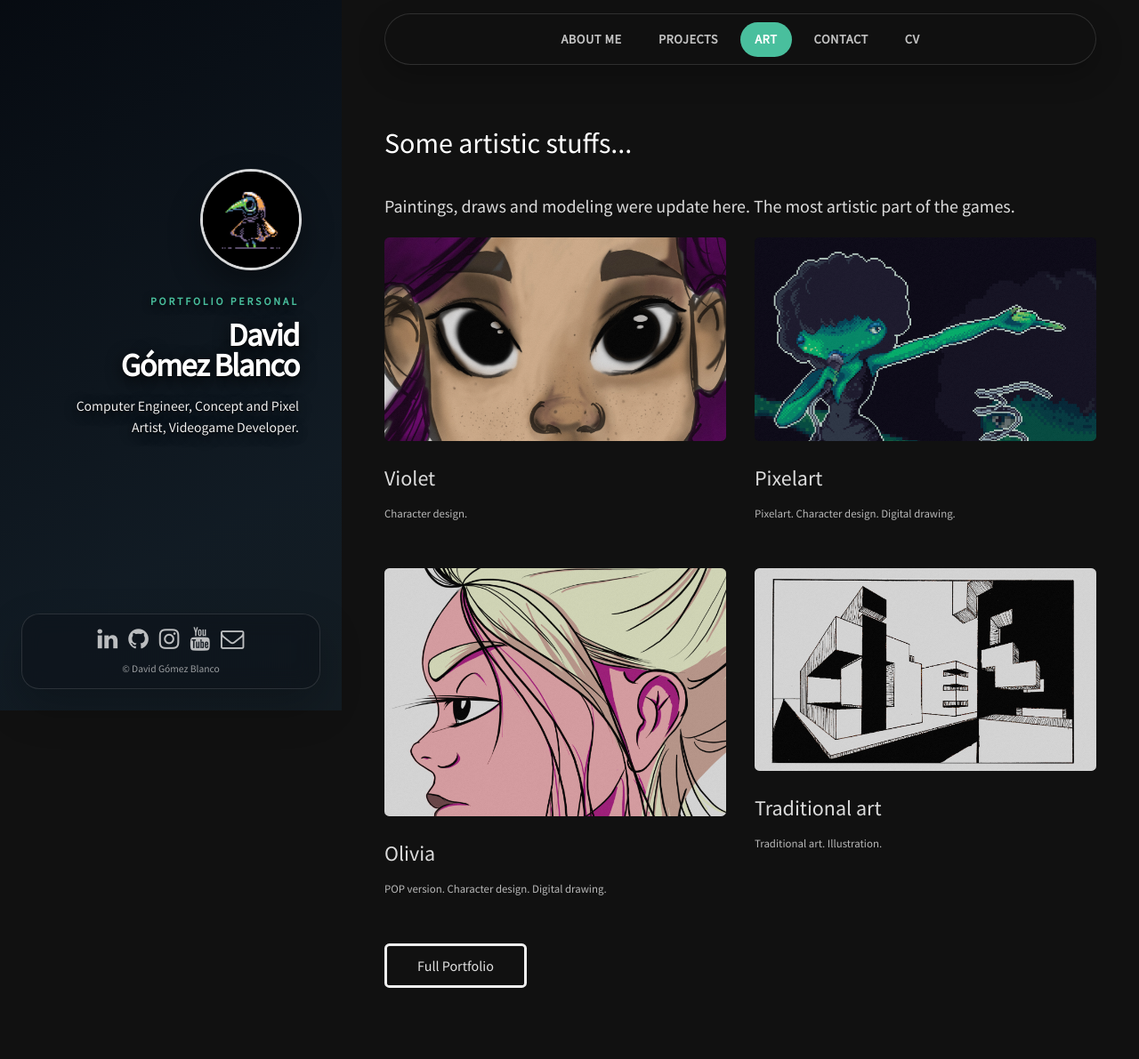
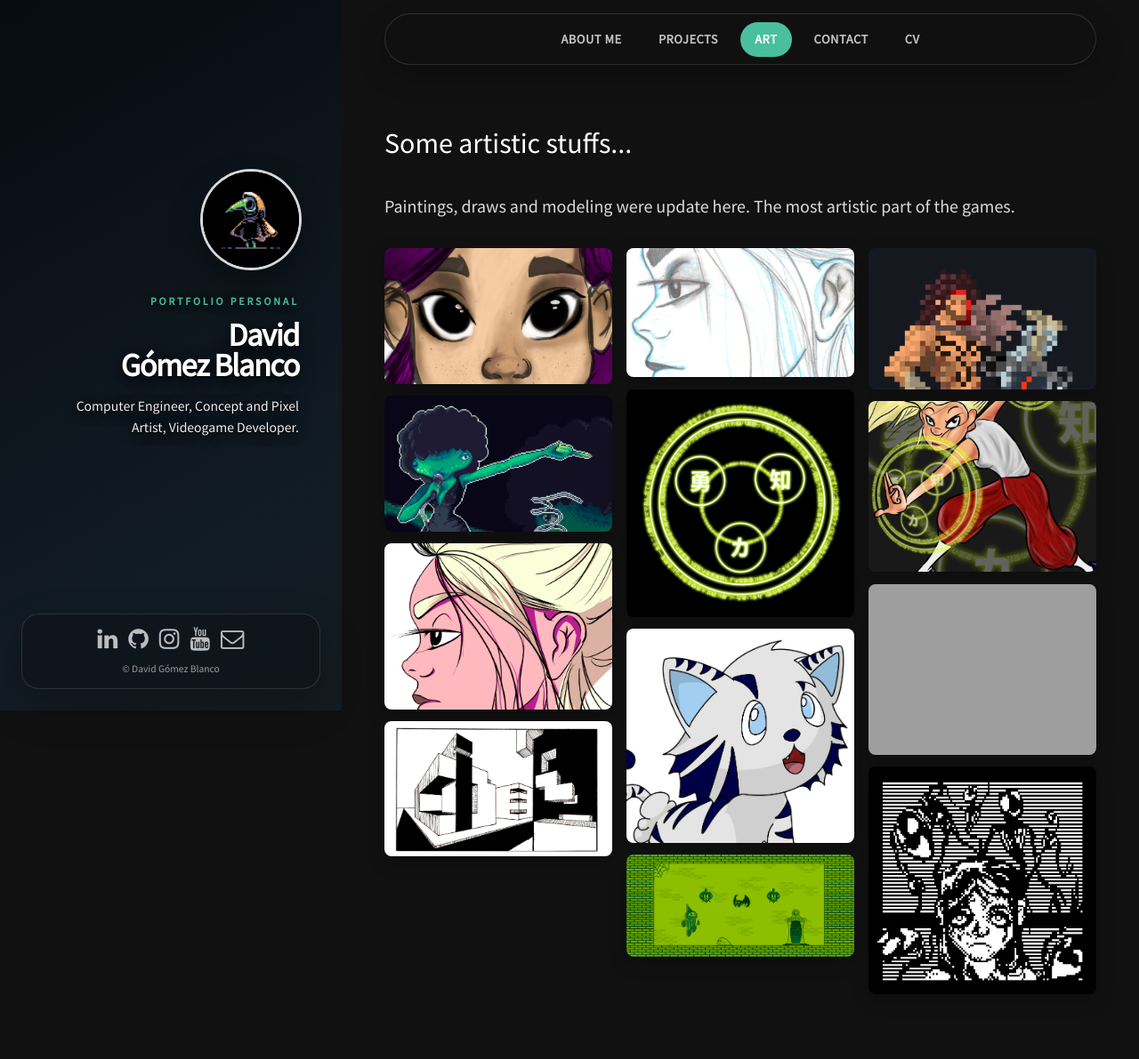
Before and after one commit to DGMonkeyKing/DGMonkeyKing.github.io, a PHP site: page / in a window 1280 px wide, after a click on "ART". Shown: the part 33-1224 px from the top of the page at 89% size. After the commit the page ends 1151 px from the top, so only its background shows below. Run offline with PHP 8.4, Linux system fonts and the light colour scheme; some libraries are stand-ins or nearby versions; grey boxes are pictures that could not be loaded.

Commit message:
Revamp art gallery

```diff
--- a/assets/css/main.css
+++ b/assets/css/main.css
@@ -2730,6 +2730,236 @@ strong > h3{
 
 	}
 
+
+/* Art Gallery */
+
+	body.art-overlay-is-open {
+		overflow: hidden;
+	}
+
+	.art-gallery {
+		margin-top: 2em;
+	}
+
+	.art-gallery__grid {
+		column-count: 3;
+		column-gap: 1em;
+	}
+
+		.art-gallery__item {
+			-moz-appearance: none;
+			-webkit-appearance: none;
+			appearance: none;
+			background: #15191f;
+			border: 0;
+			border-radius: 0.6em;
+			box-shadow: 0 0.5em 1.5em rgba(0, 0, 0, 0.24);
+			break-inside: avoid;
+			cursor: zoom-in;
+			display: block;
+			margin: 0 0 1em;
+			overflow: hidden;
+			padding: 0;
+			position: relative;
+			transition: transform 0.2s ease, box-shadow 0.2s ease;
+			width: 100%;
+		}
+
+			.art-gallery__item:hover,
+			.art-gallery__item:focus {
+				box-shadow: 0 0.8em 2em rgba(0, 0, 0, 0.34);
+				outline: none;
+				transform: translateY(-0.2em);
+			}
+
+			.art-gallery__item:focus-visible {
+				box-shadow: 0 0 0 3px #49bf9d, 0 0.8em 2em rgba(0, 0, 0, 0.34);
+			}
+
+			.art-gallery__item img {
+				display: block;
+				height: auto;
+				width: 100%;
+			}
+
+	.art-gallery__sentinel {
+		height: 1px;
+	}
+
+	.art-overlay {
+		align-items: center;
+		display: flex;
+		inset: 0;
+		justify-content: center;
+		opacity: 0;
+		padding: 2em;
+		pointer-events: none;
+		position: fixed;
+		transition: opacity 0.25s ease;
+		z-index: 10001;
+	}
+
+		.art-overlay.is-visible {
+			opacity: 1;
+			pointer-events: auto;
+		}
+
+		.art-overlay__backdrop {
+			-webkit-backdrop-filter: blur(8px);
+			backdrop-filter: blur(8px);
+			background: rgba(8, 12, 18, 0.9);
+			inset: 0;
+			position: absolute;
+		}
+
+		.art-overlay__dialog {
+			align-items: center;
+			display: flex;
+			justify-content: center;
+			max-height: calc(100vh - 4em);
+			max-width: calc(100vw - 4em);
+			position: relative;
+			transform: scale(0.98);
+			transition: transform 0.25s ease;
+			width: 100%;
+		}
+
+		.art-overlay.is-visible .art-overlay__dialog {
+			transform: scale(1);
+		}
+
+		.art-overlay__dialog:focus {
+			outline: none;
+		}
+
+		.art-overlay__image {
+			border-radius: 0.45em;
+			box-shadow: 0 1.5em 4em rgba(0, 0, 0, 0.5);
+			display: block;
+			max-height: calc(100vh - 4em);
+			max-width: 100%;
+			object-fit: contain;
+		}
+
+		.art-overlay__close {
+			-moz-appearance: none;
+			-webkit-appearance: none;
+			appearance: none;
+			background: rgba(17, 17, 17, 0.88);
+			border: solid 1px rgba(255, 255, 255, 0.24);
+			border-radius: 999px;
+			color: #ffffff;
+			cursor: pointer;
+			font-size: 1.8em;
+			height: 1.7em;
+			line-height: 1.4em;
+			position: fixed;
+			right: 1em;
+			top: 1em;
+			width: 1.7em;
+			z-index: 2;
+		}
+
+			.art-overlay__close:hover,
+			.art-overlay__close:focus {
+				border-color: #49bf9d;
+				color: #49bf9d;
+				outline: none;
+			}
+
+		.art-overlay__nav {
+			-moz-appearance: none;
+			-webkit-appearance: none;
+			appearance: none;
+			background: rgba(17, 17, 17, 0.72);
+			border: solid 1px rgba(255, 255, 255, 0.18);
+			border-radius: 999px;
+			color: #ffffff;
+			cursor: pointer;
+			font-size: 2.25em;
+			height: 1.55em;
+			line-height: 1.25em;
+			position: fixed;
+			top: 50%;
+			transform: translateY(-50%);
+			width: 1.55em;
+			z-index: 2;
+		}
+
+			.art-overlay__nav:hover,
+			.art-overlay__nav:focus {
+				background: #49bf9d;
+				border-color: #49bf9d;
+				outline: none;
+			}
+
+		.art-overlay__nav--prev {
+			left: 1em;
+		}
+
+		.art-overlay__nav--next {
+			right: 1em;
+		}
+
+		.art-overlay__counter {
+			background: rgba(17, 17, 17, 0.78);
+			border-radius: 999px;
+			bottom: 1em;
+			color: rgba(255, 255, 255, 0.9);
+			font-size: 0.85em;
+			left: 50%;
+			padding: 0.25em 0.8em;
+			position: fixed;
+			transform: translateX(-50%);
+			z-index: 2;
+		}
+
+	@media screen and (max-width: 980px) {
+
+		.art-gallery__grid {
+			column-count: 2;
+		}
+
+	}
+
+	@media screen and (max-width: 736px) {
+
+		.art-gallery__grid {
+			column-count: 1;
+		}
+
+		.art-overlay {
+			padding: 1em;
+		}
+
+		.art-overlay__dialog {
+			max-height: calc(100vh - 2em);
+			max-width: calc(100vw - 2em);
+		}
+
+		.art-overlay__image {
+			max-height: calc(100vh - 2em);
+		}
+
+		.art-overlay__close {
+			right: 0.6em;
+			top: 0.6em;
+		}
+
+		.art-overlay__nav {
+			font-size: 1.8em;
+		}
+
+		.art-overlay__nav--prev {
+			left: 0.5em;
+		}
+
+		.art-overlay__nav--next {
+			right: 0.5em;
+		}
+
+	}
+
 	#top{
 		background: #111;
 	}
--- a/assets/js/main.js
+++ b/assets/js/main.js
@@ -121,6 +121,7 @@
 					$targetSection
 						.addClass('is-active')
 						.attr('aria-hidden', 'false');
+					$window.trigger('sectionchange', [sectionId]);
 					return;
 				}
 
@@ -141,6 +142,8 @@
 
 					if ($sectionMenu.length)
 						$('html, body').animate({ scrollTop: Math.max(0, $sectionMenu.offset().top - 16) }, 250);
+
+					$window.trigger('sectionchange', [sectionId]);
 				}, sectionTransitionDuration);
 			}
 
@@ -281,6 +284,156 @@
 						moveProjectCarousel(1);
 				});
 
+
+		// Main Sections: Five.
+
+			// Pinterest-like art gallery with incremental loading and a full-size viewer.
+				var $artSection = $('#five'),
+					$artGrid = $artSection.find('[data-art-grid]'),
+					$artSentinel = $artSection.find('[data-art-sentinel]'),
+					$artOverlay = $('#art-overlay'),
+					$artDialog = $artOverlay.find('.art-overlay__dialog'),
+					$artImage = $artOverlay.find('.art-overlay__image'),
+					$artCounter = $artOverlay.find('.art-overlay__counter'),
+					artworks = [],
+					loadedArtworkCount = 0,
+					activeArtworkIndex = 0,
+					artBatchSize = 6,
+					$lastArtworkTrigger = null,
+					artObserver = null;
+
+				$artSection.find('[data-art-source] li').each(function() {
+					var $artwork = $(this);
+
+					if ($artwork.data('full'))
+						artworks.push({
+							full: $artwork.data('full'),
+							thumb: $artwork.data('thumb') || $artwork.data('full'),
+							alt: $artwork.data('alt') || 'Artwork'
+						});
+				});
+
+				function renderArtworkBatch() {
+					var nextArtworkCount = Math.min(loadedArtworkCount + artBatchSize, artworks.length),
+						fragment = document.createDocumentFragment();
+
+					for (var i = loadedArtworkCount; i < nextArtworkCount; i++) {
+						var artwork = artworks[i],
+							button = document.createElement('button'),
+							image = document.createElement('img');
+
+						button.type = 'button';
+						button.className = 'art-gallery__item';
+						button.setAttribute('data-art-index', i);
+						button.setAttribute('aria-label', 'Open artwork: ' + artwork.alt);
+
+						image.src = artwork.thumb;
+						image.alt = artwork.alt;
+						image.loading = i < artBatchSize ? 'eager' : 'lazy';
+						image.decoding = 'async';
+
+						button.appendChild(image);
+						fragment.appendChild(button);
+					}
+
+					loadedArtworkCount = nextArtworkCount;
+					$artGrid[0].appendChild(fragment);
+					$artSentinel.toggle(loadedArtworkCount < artworks.length);
+				}
+
+				function renderArtworkOverlay() {
+					var artwork = artworks[activeArtworkIndex];
+
+					if (!artwork)
+						return;
+
+					$artImage
+						.attr('src', artwork.full)
+						.attr('alt', artwork.alt);
+					$artCounter.text((activeArtworkIndex + 1) + ' / ' + artworks.length);
+				}
+
+				function moveArtworkOverlay(direction) {
+					if (artworks.length < 2)
+						return;
+
+					activeArtworkIndex = (activeArtworkIndex + direction + artworks.length) % artworks.length;
+					renderArtworkOverlay();
+				}
+
+				function openArtworkOverlay(index, trigger) {
+					activeArtworkIndex = index;
+					$lastArtworkTrigger = $(trigger);
+					renderArtworkOverlay();
+
+					$artOverlay
+						.addClass('is-visible')
+						.attr('aria-hidden', 'false');
+					$body.addClass('art-overlay-is-open');
+					$artDialog.attr('tabindex', '-1').focus();
+				}
+
+				function closeArtworkOverlay() {
+					if (!$artOverlay.hasClass('is-visible'))
+						return;
+
+					$artOverlay
+						.removeClass('is-visible')
+						.attr('aria-hidden', 'true');
+					$body.removeClass('art-overlay-is-open');
+
+					if ($lastArtworkTrigger && $lastArtworkTrigger.length)
+						$lastArtworkTrigger.focus();
+				}
+
+				function maybeLoadMoreArt() {
+					if (!$artSection.hasClass('is-active') || loadedArtworkCount >= artworks.length)
+						return;
+
+					if ($artSentinel.offset().top - $window.scrollTop() < $window.height() + 360)
+						renderArtworkBatch();
+				}
+
+				if (artworks.length && $artGrid.length) {
+					renderArtworkBatch();
+
+					$artGrid.on('click', '.art-gallery__item', function() {
+						openArtworkOverlay(parseInt($(this).attr('data-art-index'), 10), this);
+					});
+
+					$artOverlay.find('[data-art-close]').on('click', closeArtworkOverlay);
+					$artOverlay.find('[data-art-prev]').on('click', function() { moveArtworkOverlay(-1); });
+					$artOverlay.find('[data-art-next]').on('click', function() { moveArtworkOverlay(1); });
+
+					if ('IntersectionObserver' in window) {
+						artObserver = new IntersectionObserver(function(entries) {
+							if (entries[0].isIntersecting && $artSection.hasClass('is-active'))
+								renderArtworkBatch();
+						}, { rootMargin: '360px 0px' });
+
+						artObserver.observe($artSentinel[0]);
+					}
+
+					$window.on('scroll resize', maybeLoadMoreArt);
+					$window.on('sectionchange', function(event, sectionId) {
+						if (sectionId === 'five')
+							maybeLoadMoreArt();
+					});
+				}
+
+				$window.on('keydown', function(event) {
+					if (!$artOverlay.hasClass('is-visible'))
+						return;
+
+					if (event.key === 'Escape')
+						closeArtworkOverlay();
+					else if (event.key === 'ArrowLeft')
+						moveArtworkOverlay(-1);
+					else if (event.key === 'ArrowRight')
+						moveArtworkOverlay(1);
+				});
+
+
 	});
 
 })(jQuery);
--- a/index.html
+++ b/index.html
@@ -229,31 +229,42 @@
 					<section id="five" class="content-section" aria-hidden="true">
 						<h1>Some artistic stuffs...</h1>
 						<h3>Paintings, draws and modeling were update here. The most artistic part of the games.</h3>
-						<div class="row">
-							<article id="violet" class="6u 12u$(xsmall) work-item">
-								<a href="images/fulls/girl.jpg" class="image fit thumb"><img src="images/thumbs/girl-cut.jpg" alt="" /></a>
-								<h3>Violet</h3>
-								<p>Character design.</p>
-							</article>
-							<article id="frogga" class="fullart 6u 12u$(xsmall) work-item">
-								<a href="images/fulls/frogga.png" class="image fit thumb"><img src="images/thumbs/frogga.png" alt="" /></a>
-								<h3>Pixelart</h3>
-								<p>Pixelart. Character design. Digital drawing.</p>
-							</article>
-							<article id="olivia-pop" class="fullart 6u 12u$(xsmall) work-item">
-								<a href="images/fulls/olivia-pop.png" class="image fit thumb"><img src="images/thumbs/olivia-pop.png" alt="" /></a>
-								<h3>Olivia</h3>
-								<p>POP version. Character design. Digital drawing.</p>
-							</article>
-							<article id="city" class="fullart 6u 12u$(xsmall) work-item">
-								<a href="images/fulls/city.png" class="image fit thumb"><img src="images/thumbs/city.png" alt="" /></a>
-								<h3>Traditional art</h3>
-								<p>Traditional art. Illustration.</p>
-							</article>
+						<div class="art-gallery" aria-live="polite">
+							<div class="art-gallery__grid" data-art-grid></div>
+							<div class="art-gallery__sentinel" data-art-sentinel aria-hidden="true"></div>
 						</div>
-						<ul class="actions">
-							<li><a id="full-art-button" href="https://www.instagram.com/dgmkpixy/?hl=es" target="_blank" class="button">Full Portfolio</a></li>
+						<ul class="art-gallery__source" data-art-source hidden>
+							<li data-full="images/fulls/girl.jpg" data-thumb="images/thumbs/girl-cut.jpg" data-alt="Violet character design"></li>
+							<li data-full="images/fulls/frogga.png" data-thumb="images/thumbs/frogga.png" data-alt="Frogga pixel art character"></li>
+							<li data-full="images/fulls/olivia-pop.png" data-thumb="images/thumbs/olivia-pop.png" data-alt="Olivia pop character illustration"></li>
+							<li data-full="images/fulls/city.png" data-thumb="images/thumbs/city.png" data-alt="Traditional city illustration"></li>
+							<li data-full="images/fulls/olivia.png" data-thumb="images/thumbs/olivia.png" data-alt="Olivia character design"></li>
+							<li data-full="images/fulls/magiccircle.png" data-thumb="images/fulls/magiccircle.png" data-alt="Magic circle illustration"></li>
+							<li data-full="images/fulls/pokemon.jpg" data-thumb="images/thumbs/pokemon.jpg" data-alt="Pokemon inspired illustration"></li>
+							<li data-full="images/fulls/gb.png" data-thumb="images/fulls/gb.png" data-alt="Game Boy styled artwork"></li>
+							<li data-full="images/fulls/jecht-pixel.png" data-thumb="images/thumbs/jecht-pixel.png" data-alt="Jecht pixel art portrait"></li>
+							<li data-full="images/fulls/magicgirl.png" data-thumb="images/thumbs/magicgirl.png" data-alt="Magic girl character illustration"></li>
+							<li data-full="images/fulls/cloud.png" data-thumb="images/fulls/cloud.png" data-alt="Cloud illustration"></li>
+							<li data-full="images/fulls/mirror.png" data-thumb="images/fulls/mirror.png" data-alt="Mirror illustration"></li>
+							<li data-full="images/fulls/underwater.jpg" data-thumb="images/thumbs/underwater-cut.jpg" data-alt="Underwater illustration"></li>
+							<li data-full="images/fulls/shellmeleon-web.png" data-thumb="images/fulls/shellmeleon-web.png" data-alt="Shellmeleon creature design"></li>
+							<li data-full="images/fulls/01.jpg" data-thumb="images/thumbs/01.jpg" data-alt="Artwork study one"></li>
+							<li data-full="images/fulls/02.jpg" data-thumb="images/thumbs/02.jpg" data-alt="Artwork study two"></li>
+							<li data-full="images/fulls/03.jpg" data-thumb="images/thumbs/03.jpg" data-alt="Artwork study three"></li>
+							<li data-full="images/fulls/04.jpg" data-thumb="images/thumbs/04.jpg" data-alt="Artwork study four"></li>
+							<li data-full="images/fulls/05.jpg" data-thumb="images/thumbs/05.jpg" data-alt="Artwork study five"></li>
+							<li data-full="images/fulls/06.jpg" data-thumb="images/thumbs/06.jpg" data-alt="Artwork study six"></li>
 						</ul>
+						<div id="art-overlay" class="art-overlay" aria-hidden="true">
+							<div class="art-overlay__backdrop" data-art-close></div>
+							<div class="art-overlay__dialog" role="dialog" aria-modal="true" aria-label="Artwork viewer">
+								<button type="button" class="art-overlay__close" data-art-close aria-label="Close artwork viewer">×</button>
+								<button type="button" class="art-overlay__nav art-overlay__nav--prev" data-art-prev aria-label="Previous artwork">‹</button>
+								<img class="art-overlay__image" src="" alt="" />
+								<button type="button" class="art-overlay__nav art-overlay__nav--next" data-art-next aria-label="Next artwork">›</button>
+								<div class="art-overlay__counter" aria-live="polite"></div>
+							</div>
+						</div>
 					</section>
 				<!-- Three -->
 					<section id="three" class="content-section" aria-hidden="true">
```
